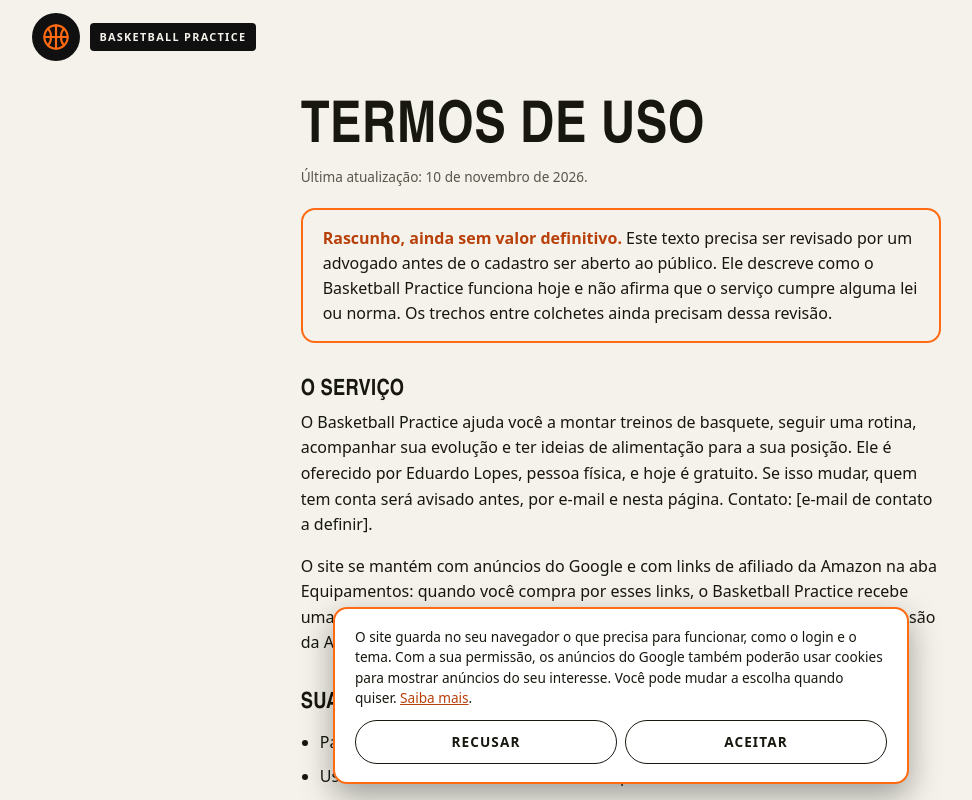
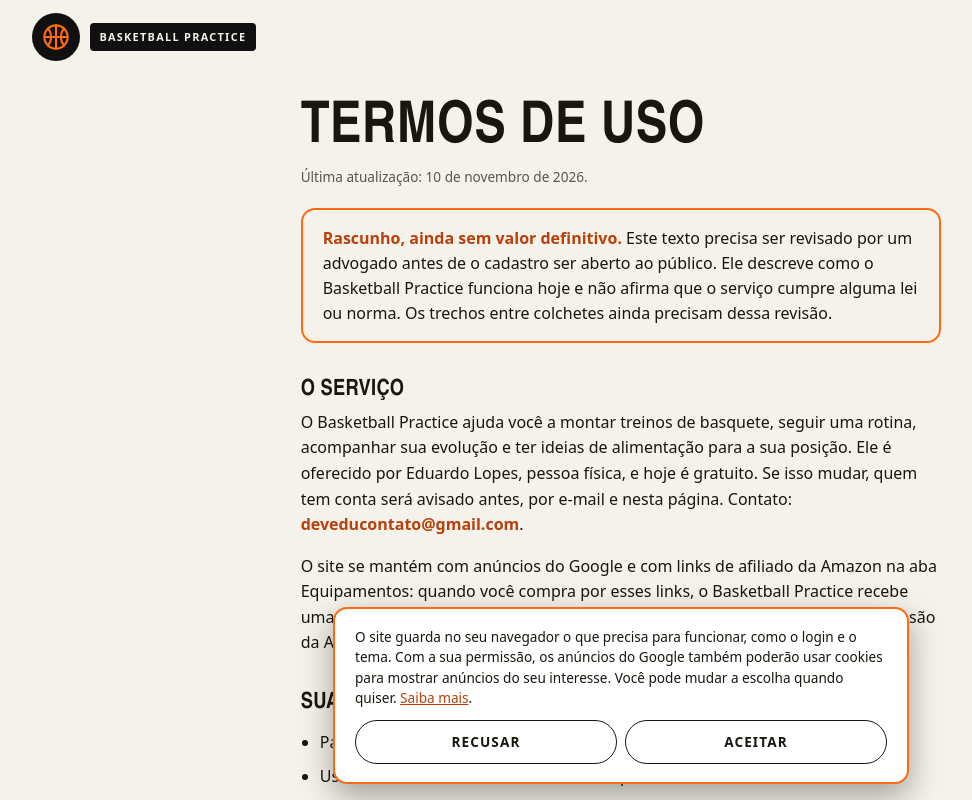
Before and after one commit to EduardoLafaiety/BasketballPractice, a React (Vite) app in the folder frontend/: page /termos in a window 1280 px wide. Shown: the top 800 px of the page, without its empty margins (19-991 px from the left). Built offline with nearby package versions, Linux system fonts and the light colour scheme; no server answers.

Commit message:
Termos e privacidade: e-mail de contato preenchido, como link (#72)

```diff
--- a/frontend/src/pages/Legal.tsx
+++ b/frontend/src/pages/Legal.tsx
@@ -5,7 +5,8 @@ import { LinksLegais } from '../components/TelaAuth'
 
 // Quem responde pelo serviço e pelos dados. O e-mail de contato aparece nas duas páginas.
 const RESPONSAVEL = 'Eduardo Lopes'
-const CONTATO = '[e-mail de contato a definir]'
+const EMAIL_CONTATO = 'deveducontato@gmail.com'
+const CONTATO = <a className="link" href={`mailto:${EMAIL_CONTATO}`}>{EMAIL_CONTATO}</a>
 const ATUALIZADO_EM = '10 de novembro de 2026'
 
 function PaginaLegal({ titulo, children }: { titulo: string; children: ReactNode }) {
```
Also changed, not shown: 1 other file (tests, documents, lock files or other folders).
